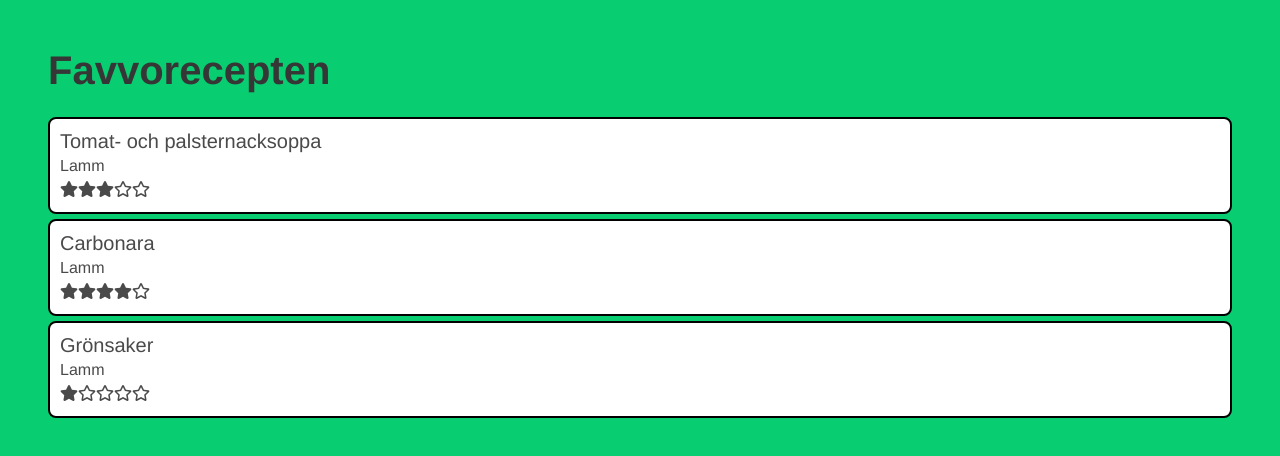
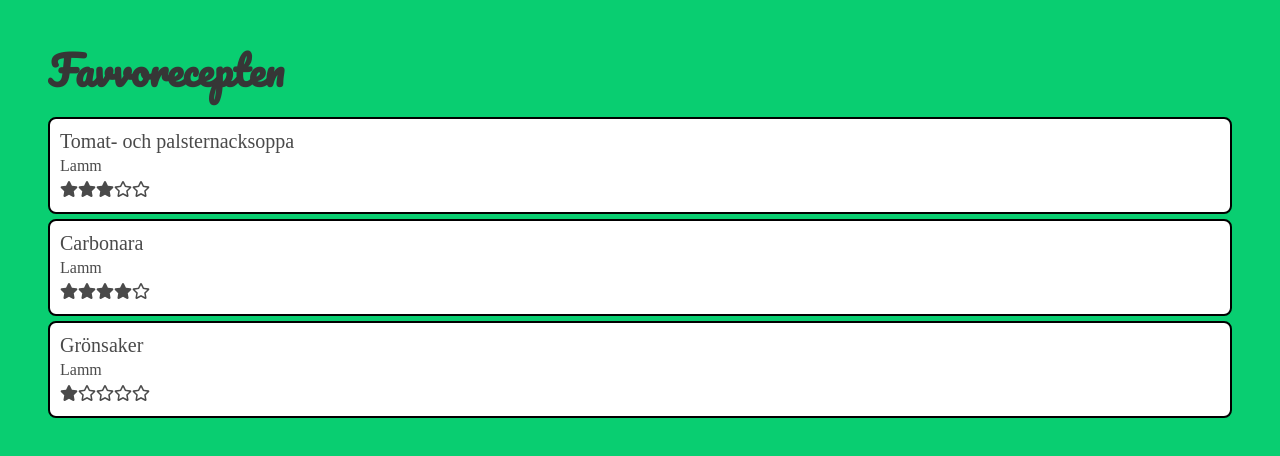
Before and after one commit to mfuruskog/recipes, a Vue app in the folder client/: page / in a window 1280 px wide. Shown: the top 456 px of the page. Built offline with nearby package versions, Linux system fonts and the light colour scheme.

Commit message:
Changed some fonts

```diff
--- a/client/public/index.html
+++ b/client/public/index.html
@@ -5,6 +5,7 @@
     <meta http-equiv="X-UA-Compatible" content="IE=edge">
     <meta name="viewport" content="width=device-width,initial-scale=1.0">
     <link rel="icon" href="<%= BASE_URL %>favicon.ico">
+    <link href="https://fonts.googleapis.com/css?family=Pacifico" rel="stylesheet">
     <title>client</title>
   </head>
   <body>
--- a/client/src/App.vue
+++ b/client/src/App.vue
@@ -22,7 +22,7 @@ html, body {
   padding: 0;
 }
 #app {
-  font-family: 'Avenir', Helvetica, Arial, sans-serif;
+  font-family: 'Regular';
   height: 100%;
   background-color: #09ce71;
 }
--- a/client/src/components/Home.vue
+++ b/client/src/components/Home.vue
@@ -15,5 +15,8 @@ export default {
 }
 </script>
 
-<style scoped>
+<style lang="scss" scoped>
+  .title {
+    font-family: 'Pacifico';
+  }
 </style>
```
